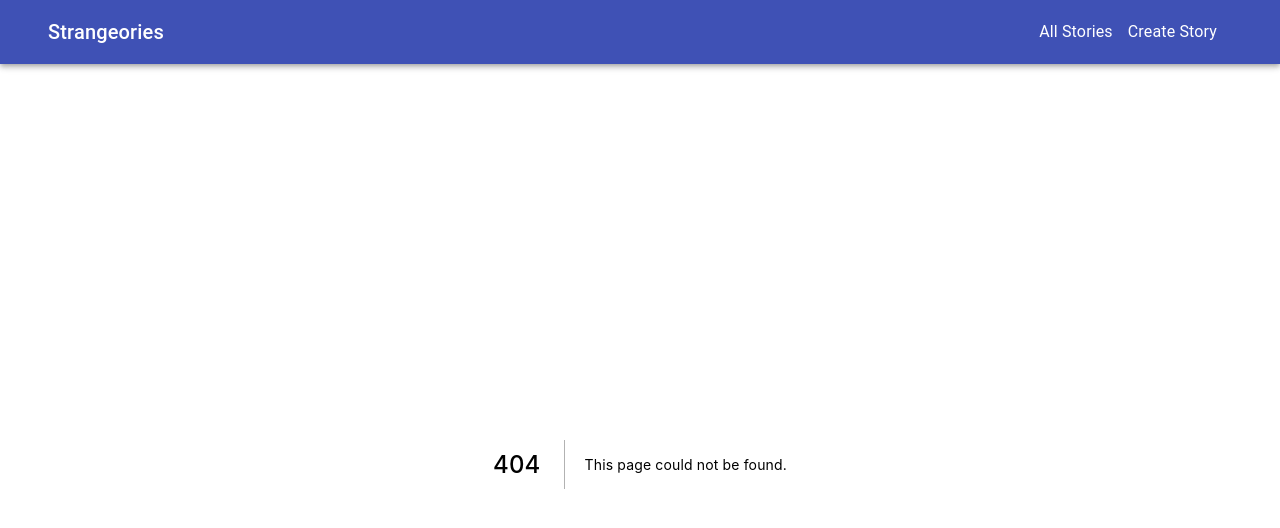
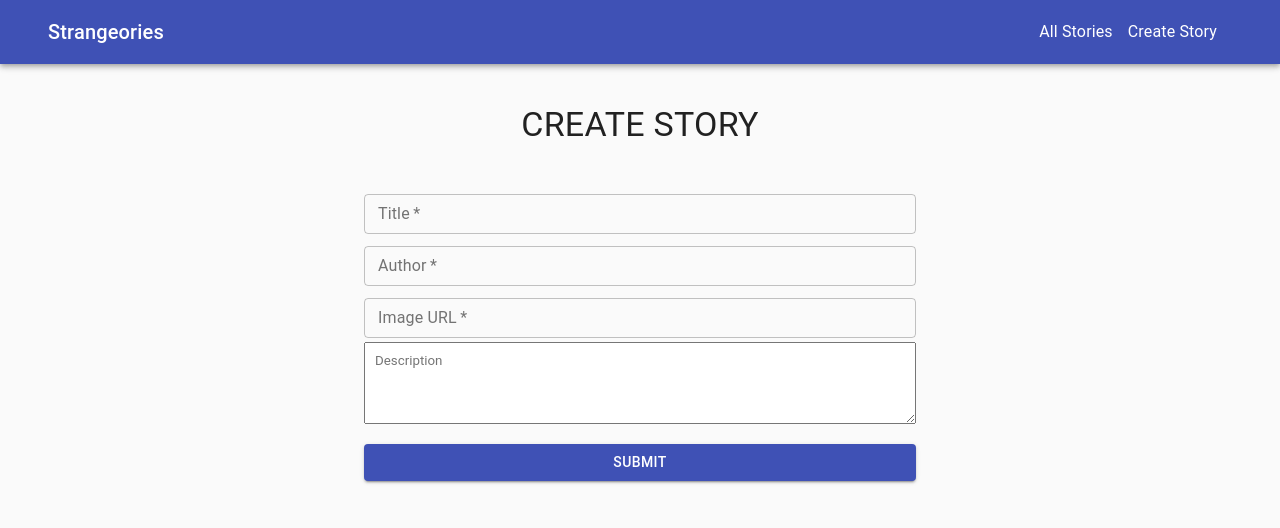
Before and after one commit to martinnajjar12/strangeories, a Next.js app: page /story/new in a window 1280 px wide. Before the commit this address had no page. Shown: the top 528 px of the page. Built offline with nearby package versions, Linux system fonts and the light colour scheme.

Commit message:
Replace TextField in a Textarea

```diff
--- a/layout/Navbar.tsx
+++ b/layout/Navbar.tsx
@@ -40,7 +40,7 @@ const Navbar = () => {
               </Grid>
               <Grid item className={classes.grid}>
                 <Link href="/">All Stories</Link>
-                <Link href="/create-story">Create Story</Link>
+                <Link href="/story/new">Create Story</Link>
               </Grid>
             </Grid>
           </Container>
--- a/pages/create-story.tsx
+++ b/pages/story/new.tsx
@@ -4,6 +4,7 @@ import {
   Container,
   Typography,
   Button,
+  TextareaAutosize,
 } from '@material-ui/core';
 
 const useStyles = makeStyles({
@@ -16,6 +17,14 @@ const useStyles = makeStyles({
   },
   buttonMargin: {
     marginTop: 15,
+  },
+  textareaFullWidth: {
+    width: '100%',
+    padding: 10,
+    fontFamily: 'Roboto, Helvetica',
+    '&:focus': {
+      outlineColor: '#303f9f',
+    },
   },
 });
 
@@ -49,12 +58,11 @@ const Form = () => {
           variant="outlined"
           margin="dense"
         />
-        <TextField
-          fullWidth
-          label="Description"
+        <textarea
+          rows={4}
+          placeholder="Description"
           required
-          variant="outlined"
-          margin="dense"
+          className={classes.textareaFullWidth}
         />
         <Button
           className={classes.buttonMargin}
```
Also changed, not shown: pages/api/create.tsx (renamed from pages/api/add-story.tsx).
